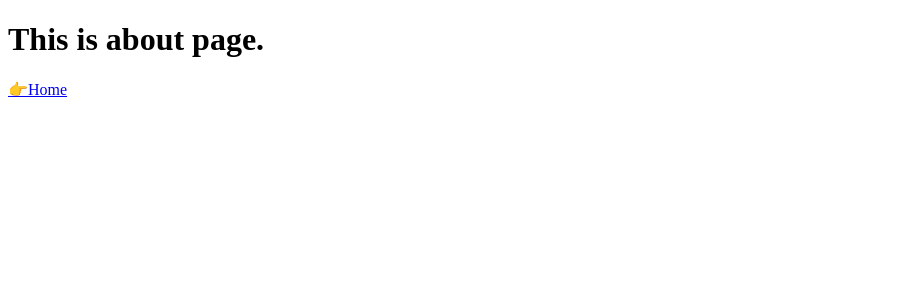
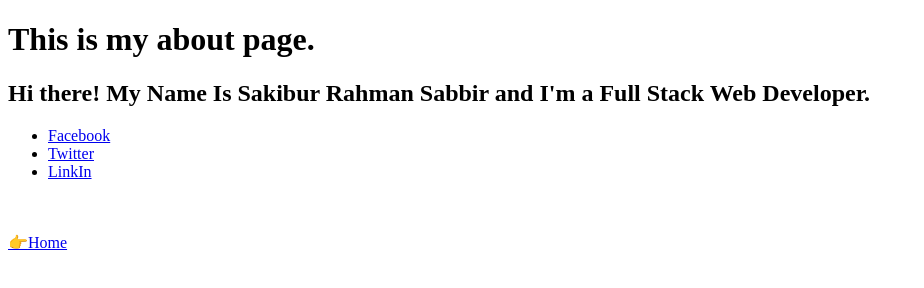
Before and after one commit to gmsakibursabbir/HW-SSB456-01, a plain HTML site: page pages/about.html in a window 1280 px wide. Shown: the whole page, without its empty margins (0-924 px from the left). Drawn offline with Linux system fonts and the light colour scheme.

Commit message:
Update about.html

```diff
--- a/pages/about.html
+++ b/pages/about.html
@@ -6,7 +6,18 @@
 		<title>about</title>
 	</head>
 	<body>
-		<h1>This is about page.</h1>
+		<h1>This is my about page.</h1>
+		<h2>Hi there! My Name Is Sakibur Rahman Sabbir and I'm a Full Stack Web Developer.</h2>
+
+		<table>
+			<ul>
+				<li><a href="https://www.facebook.com/gmsakibursabbir" target="_blank">Facebook</a></li>
+				<li><a href="https://twitter.com/gmsakibursabbir" target="_blank">Twitter</a></li>
+				<li><a href="https://www.linkedin.com/in/gmsakibursabbir/" target="_blank">LinkIn</a></li>
+			</ul>
+		</table>
+		<br><br>
+
 		<a href="../index.html"><span>&#128073</span>Home</a>
 	</body>
 	</html>
```
